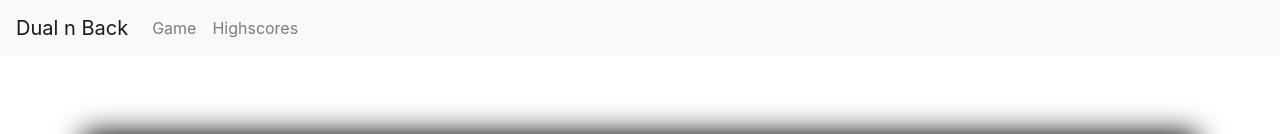
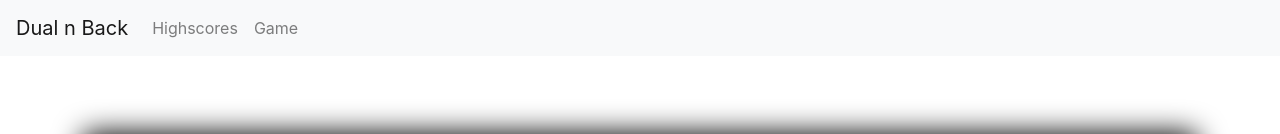
Before and after one commit to mathiasnielsen0/ITTWEB_Assignment3_Frontend, a React (Create React App) app in the folder dualnback_web3/: page / in a window 1280 px wide. Shown: the top 134 px of the page. Built offline with nearby package versions, Linux system fonts and the light colour scheme; no server answers.

Commit message:
Update App.tsx

```diff
--- a/dualnback_web3/src/App.tsx
+++ b/dualnback_web3/src/App.tsx
@@ -52,8 +52,8 @@ render(){
             <Navbar.Toggle aria-controls="basic-navbar-nav" />
             <Navbar.Collapse id="basic-navbar-nav">
               <Nav className="mr-auto">
+                <Nav.Link href="/highscores">Highscores</Nav.Link>
                 <Nav.Link href="/">Game</Nav.Link>
-                <Nav.Link href="/highscores">Highscores</Nav.Link>
               </Nav>
             </Navbar.Collapse>
           </Navbar>
```
